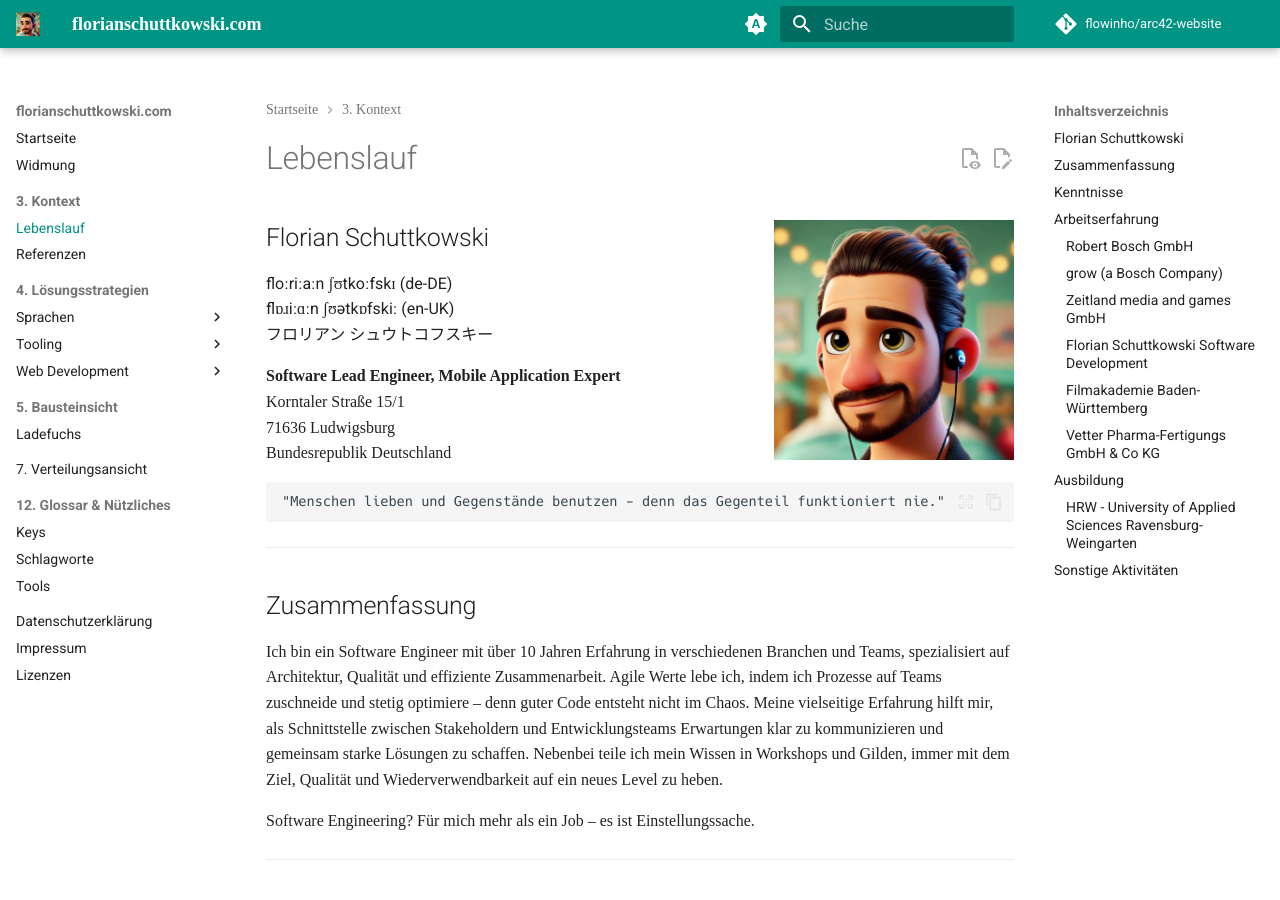
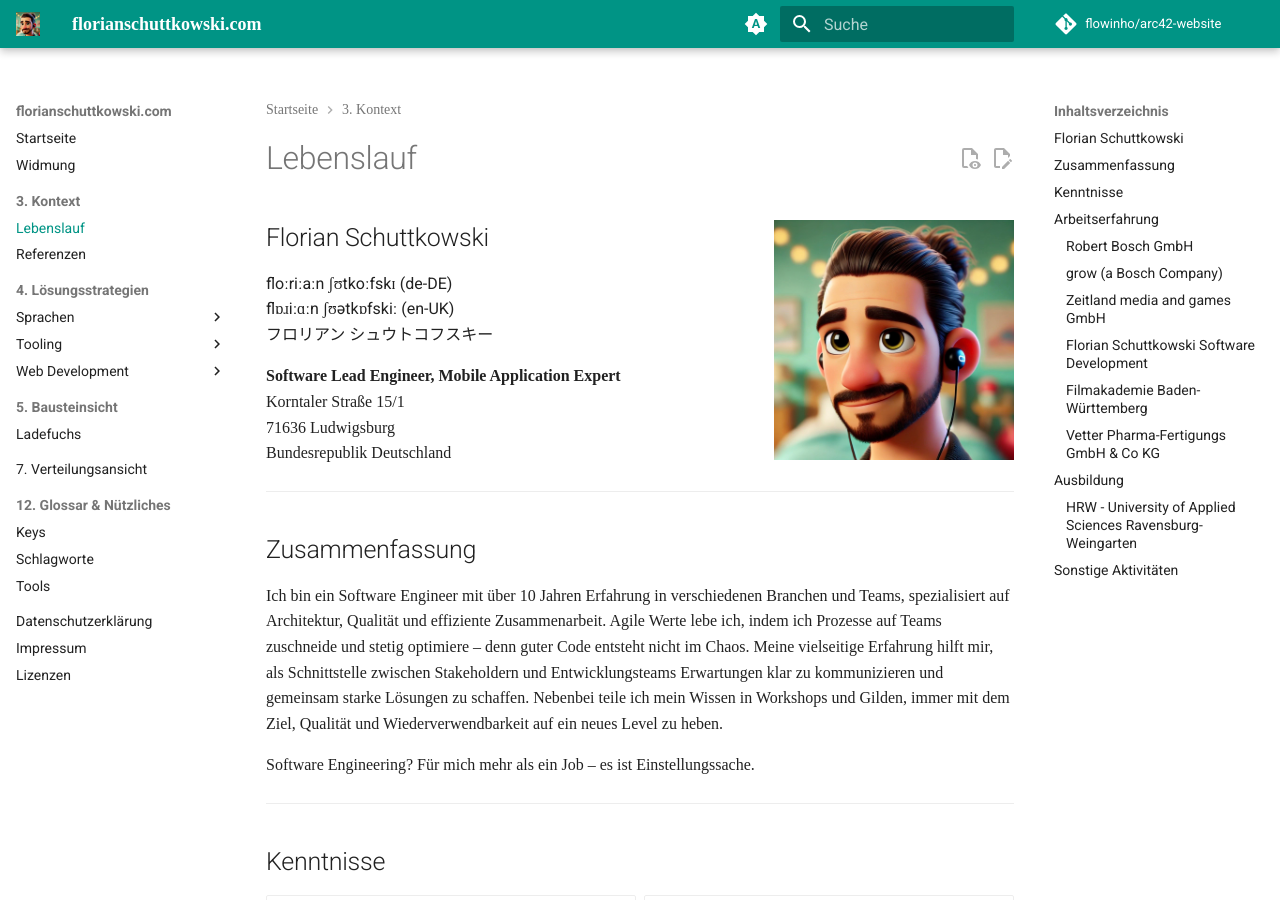
Before and after one commit to md42/arc42-website, an MkDocs documentation site: the page built from docs/kontext/lebenslauf.md, in a window 1280 px wide and 900 px high. Built offline with MkDocs 1.6.1 and Material for MkDocs 9.7.7, drawn with Linux system fonts in a browser that asks for light colours; some web fonts are replaced; plug-ins that fetch from the network failed and are left out; comment, search, counter and statistics services are not loaded.

Commit message:
Remove quote from cv

````diff
--- a/docs/kontext/lebenslauf.md
+++ b/docs/kontext/lebenslauf.md
@@ -62,10 +62,6 @@ flɒɹiːɑːn ʃʊətkɒfskiː (en-UK)  <br />
 Korntaler Straße 15/1
 71636 Ludwigsburg
 Bundesrepublik Deutschland
-
-```
-"Menschen lieben und Gegenstände benutzen - denn das Gegenteil funktioniert nie."
-```
 
 ---
 
````
